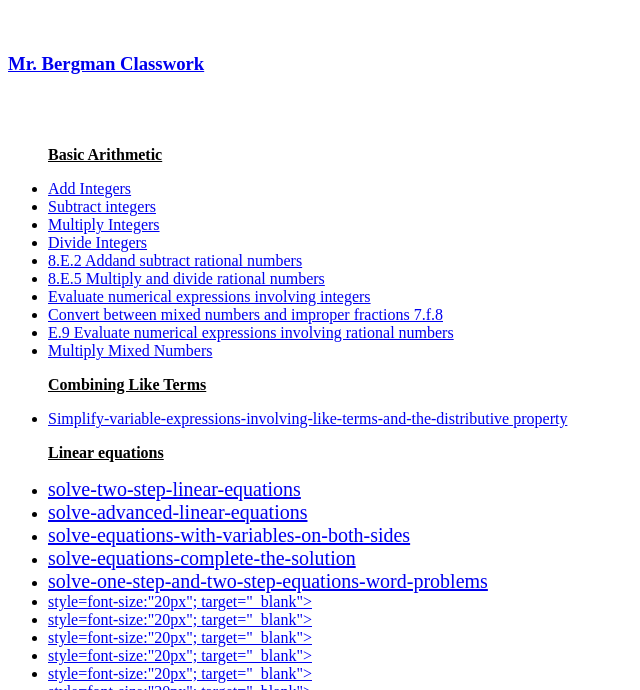
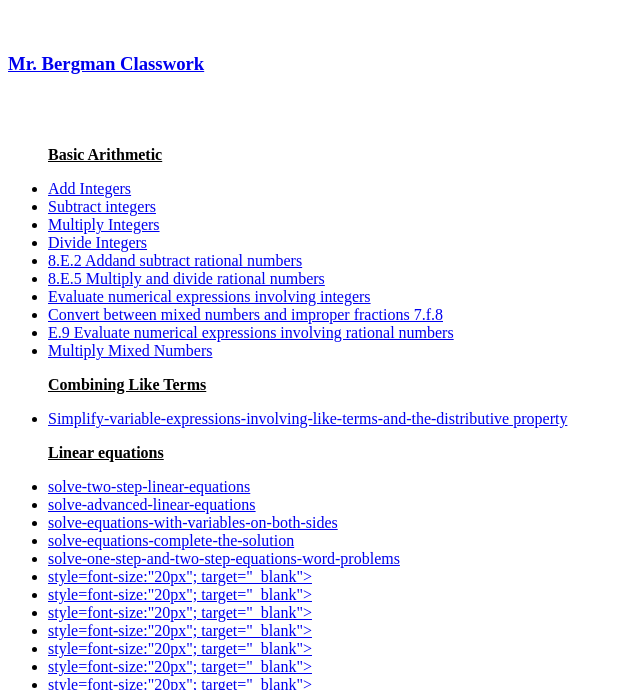
Before and after one commit to dru11/da, a plain HTML site: page Lessons.html in a window 1280 px wide. Shown: the part 110-800 px from the top of the page, without its empty margins (0-640 px from the left). Drawn offline with Linux system fonts and the light colour scheme.

Commit message:
Update Lessons.html

```diff
--- a/Lessons.html
+++ b/Lessons.html
@@ -30,11 +30,11 @@
         <p><b><u>Combining Like Terms</u></b></p><u></u>
           <li><a href="https://www.ixl.com/math/algebra-1/simplify-variable-expressions-involving-like-terms-and-the-distributive-property"style=font-size:"20px"; target="_blank">Simplify-variable-expressions-involving-like-terms-and-the-distributive property</a></li>
         <p><b><u>Linear equations</u></b></p><u></u>
-          <li><a href="https://www.ixl.com/math/algebra-1/solve-two-step-linear-equations"style=font-size:20px; target="_blank">solve-two-step-linear-equations</a></li>
-          <li><a href="https://www.ixl.com/math/algebra-1/solve-advanced-linear-equations"style=font-size:20px; target="_blank">solve-advanced-linear-equations</a></li>
-          <li><a href="https://www.ixl.com/math/algebra-1/solve-equations-with-variables-on-both-sides"style=font-size:20px; target="_blank">solve-equations-with-variables-on-both-sides</a></li>
-          <li><a href="https://www.ixl.com/math/algebra-1/solve-equations-complete-the-solution"style=font-size:20px; target="_blank">solve-equations-complete-the-solution</a></li>
-          <li><a href="https://www.ixl.com/math/algebra-1/solve-one-step-and-two-step-equations-word-problems"style=font-size:20px; target="_blank">solve-one-step-and-two-step-equations-word-problems</a></li>
+          <li><a href="https://www.ixl.com/math/algebra-1/solve-two-step-linear-equations" target="_blank">solve-two-step-linear-equations</a></li>
+          <li><a href="https://www.ixl.com/math/algebra-1/solve-advanced-linear-equations" target="_blank">solve-advanced-linear-equations</a></li>
+          <li><a href="https://www.ixl.com/math/algebra-1/solve-equations-with-variables-on-both-sides" target="_blank">solve-equations-with-variables-on-both-sides</a></li>
+          <li><a href="https://www.ixl.com/math/algebra-1/solve-equations-complete-the-solution"target="_blank">solve-equations-complete-the-solution</a></li>
+          <li><a href="https://www.ixl.com/math/algebra-1/solve-one-step-and-two-step-equations-word-problems"target="_blank">solve-one-step-and-two-step-equations-word-problems</a></li>
           <li><a href="#">style=font-size:"20px"; target="_blank"></a></li>
           <li><a href="#">style=font-size:"20px"; target="_blank"></a></li>
           <li><a href="#">style=font-size:"20px"; target="_blank"></a></li>
```
